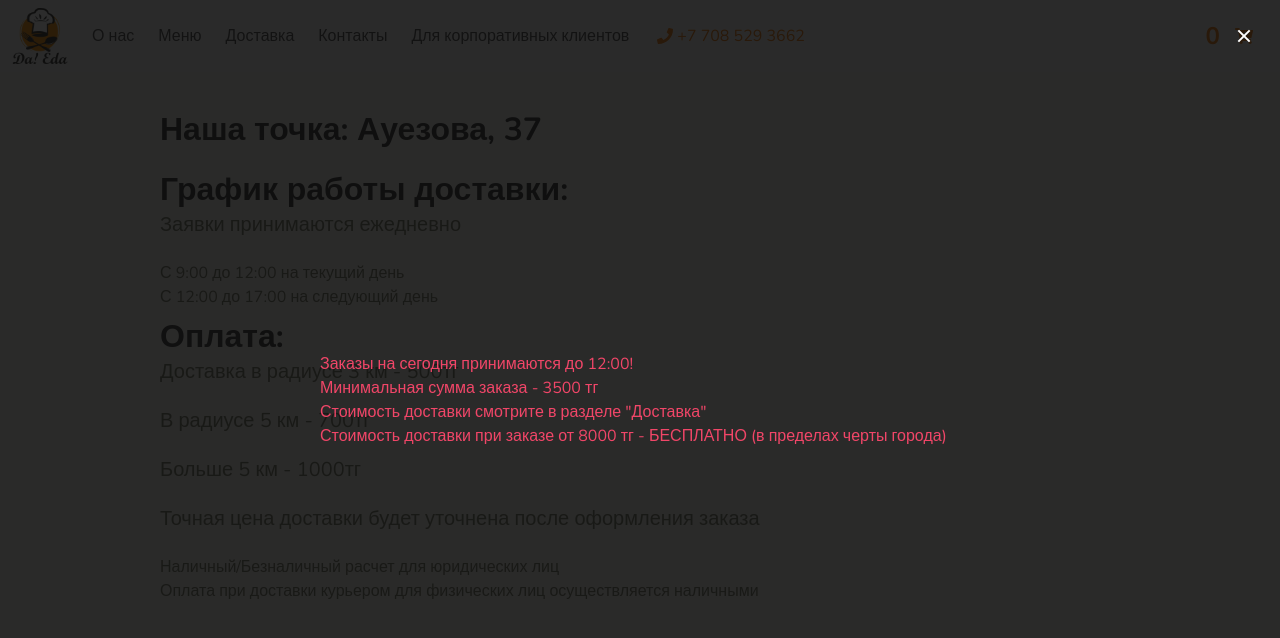
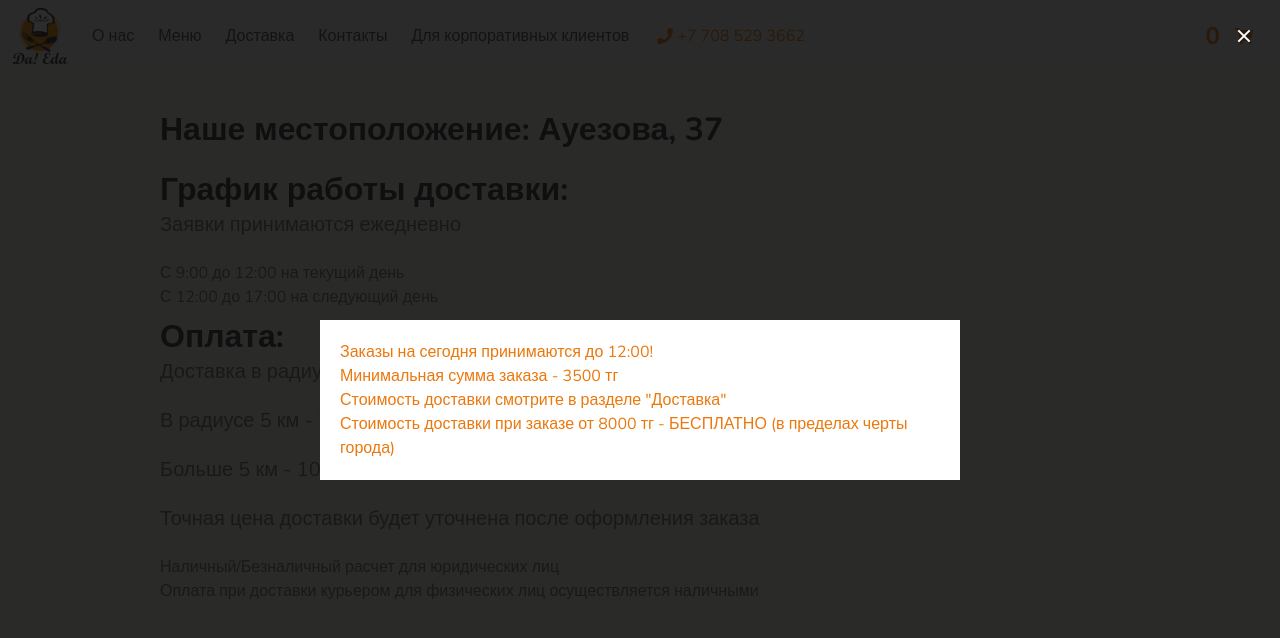
Before and after one commit to akhmaddias/daeda, a Vue app: page /#/delivery in a window 1280 px wide. Shown: the top 638 px of the page. Built offline with nearby package versions, Linux system fonts and the light colour scheme; no server answers; what vuefire would draw is missing.

Commit message:
more changes

```diff
--- a/src/App.vue
+++ b/src/App.vue
@@ -70,12 +70,14 @@
     </div>
     <div :class="{'modal':true, 'is-active': isModalActive}">
       <div class="modal-background"></div>
-        <section class="modal-content">
-          <p class="has-text-danger">Заказы на сегодня принимаются до 12:00!</p>
-          <p class="has-text-danger">Минимальная сумма заказа - 3500 тг</p>
-          <p class="has-text-danger">Стоимость доставки смотрите в разделе "Доставка"</p>
-          <p class="has-text-danger">Стоимость доставки при заказе от 8000 тг - БЕСПЛАТНО (в пределах черты города)</p>
-        </section>
+        <div class="modal-card">
+          <div class="modal-card-body">
+            <p class="has-text-primary">Заказы на сегодня принимаются до 12:00!</p>
+            <p class="has-text-primary">Минимальная сумма заказа - 3500 тг</p>
+            <p class="has-text-primary">Стоимость доставки смотрите в разделе "Доставка"</p>
+            <p class="has-text-primary">Стоимость доставки при заказе от 8000 тг - БЕСПЛАТНО (в пределах черты города)</p>
+          </div>
+        </div>
         <button class="modal-close is-large" aria-label="close" @click="() => {isModalActive=false}"></button>
     </div>
   </div>
--- a/src/components/Delivery.vue
+++ b/src/components/Delivery.vue
@@ -4,7 +4,7 @@
       <div class="hero-body">
         <div class="container">
           <h1 class="title">
-            Наша точка: Ауезова, 37
+            Наше местоположение: Ауезова, 37
           </h1>
           <h1 class="title">
             График работы доставки:
```
